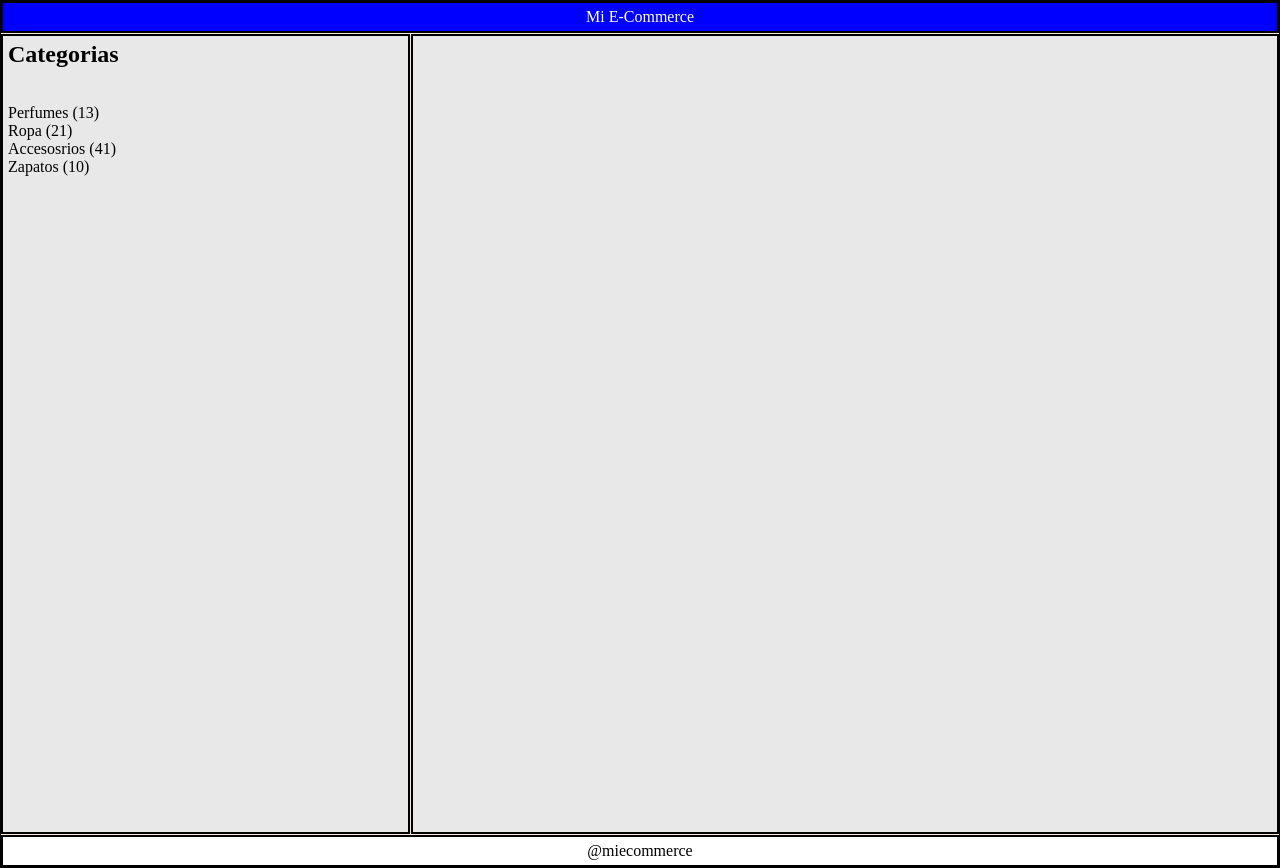
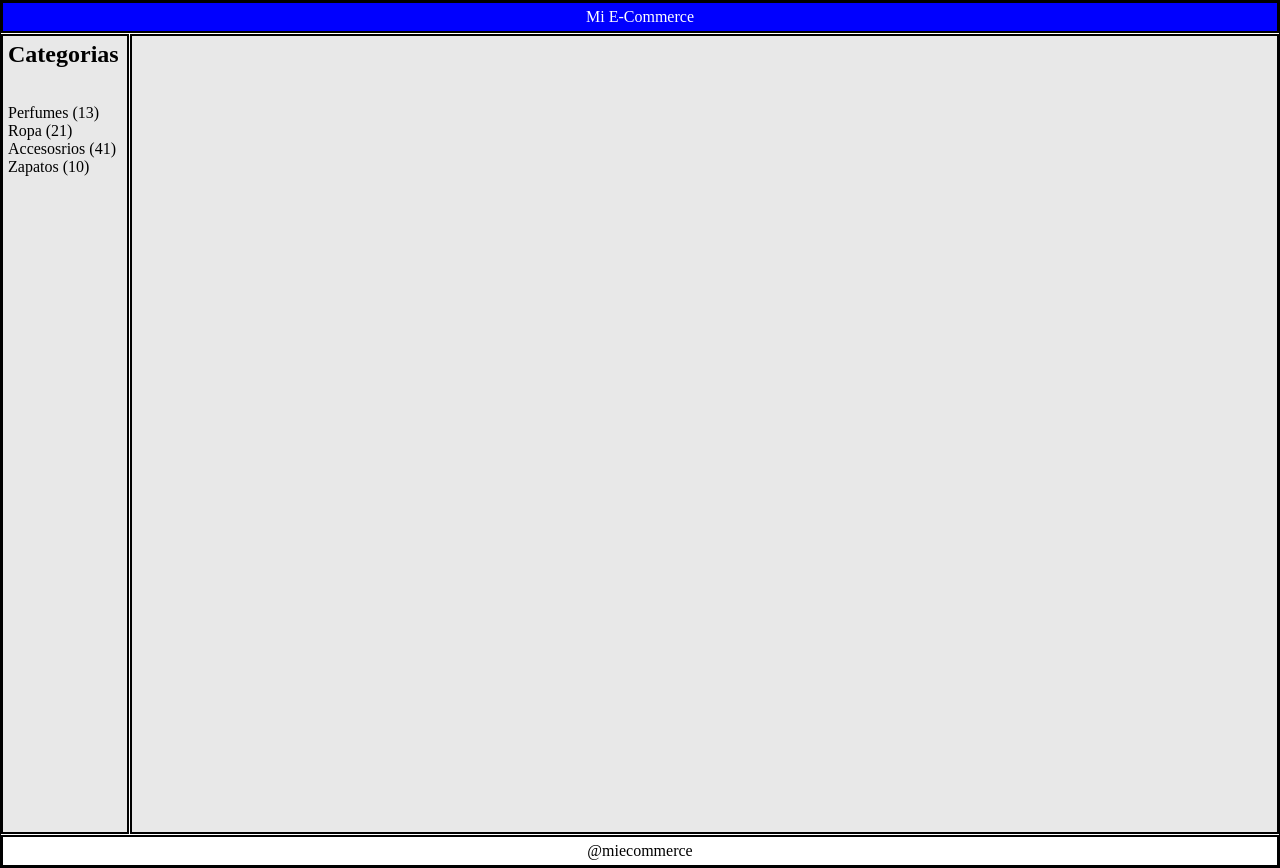
Before and after one commit to Gonzalo-Gonzalez-A/Desafio-Grid-G99, a plain HTML site: page index.html in a window 1280 px wide. Drawn offline with Linux system fonts and the light colour scheme.

Commit message:
cambios en configuracion de sidebar, cambios en footer

```diff
--- a/assets/css/style.css
+++ b/assets/css/style.css
@@ -4,19 +4,22 @@
     box-sizing: border-box;
 }
 
-
-body {
-    background-color: antiquewhite;
+.body {
+    display: grid;
+    font-family: Arial, sans-serif;
+    height: 100vh;
+    width: 100%;;
 }
 
 .grid-container {
     display: grid;
     border: 1px solid black;
     gap: 1px;
+    grid-template-columns: 10% 1fr 1fr;
     grid-template-areas:
-        "header header header header"
-        "sidebar main main main"
-        "footer footer footer footer";
+        "header header header"
+        "sidebar main main"
+        "footer footer footer";
 }
 
 .box {
@@ -50,6 +53,5 @@ body {
     justify-content: center;
     align-items: center;
     background-color: white;
-    color: black;|
-    font-weight: bold;
+    color: black;
 }
```
